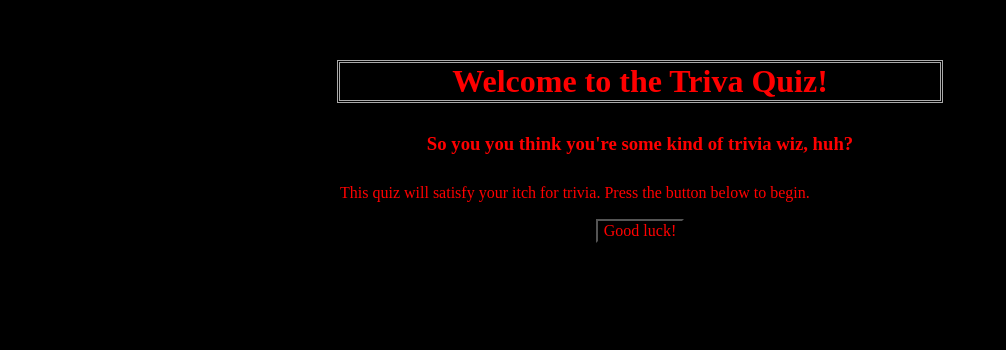
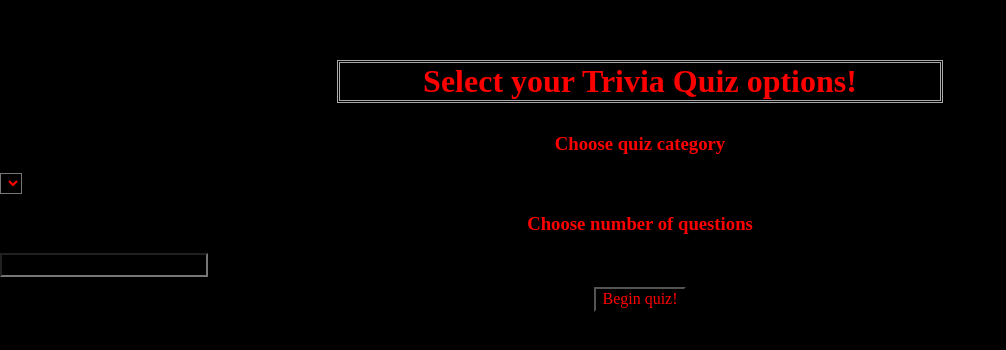
Before and after one commit to thinkful-c16/modified-quiz-app-api-wade, a plain HTML site: page index.html in a window 1280 px wide. Both pictures are taken after a click on the button "Good luck!". Shown: the whole page, without its empty margins (0-1006 px from the left). Drawn offline with nearby package versions, Linux system fonts and the light colour scheme; no server answers.

Commit message:
category fetch is working, quiz options page render functionality in progress, initial html updated, templates updated

```diff
--- a/index.html
+++ b/index.html
@@ -12,12 +12,12 @@
     <main class="container">
         <!-- Welcome to Quiz View -->
         <div>
-            <h1>Welcome to the Triva Quiz!</h1>
-            <h3>So you you think you're some kind of trivia wiz, huh?</h3>
-            <p> This quiz will satisfy your itch for trivia. Press the button below to begin.</p>
+            <h1>Welcome to the Trivia Quiz!</h1>
+            <h3>So you want to take a trivia quiz...</h3>
+            <p>You can take that quiz here. Press the button below to begin.</p>
         </div>
         <div class="user-input">
-            <button name= "start-button" id= "quiz-start-button" class= "input-button" type= "submit" >Good luck!</button>
+            <button name= "start-button" id= "good-luck-button" class= "input-button" type= "submit" >Good luck!</button>
         </div>
     </main>
 </body>
--- a/index.js
+++ b/index.js
@@ -12,7 +12,7 @@ const RETRIEVE_CATEGORIES = '/api_category.php';
 // **********************************************************
 
 // In-memory database of categories, fetched from API
-const CATEGORIES = [];
+let CATEGORIES = [];
 
 // In-memory database of questions, answers, and correct answer
 
@@ -61,6 +61,7 @@ const getInitialStore = function() {
     userAnswer: '',
     // Current view
     // Score? Anything else?
+    questionNumber: 0,
     score: 0
   };
 };
@@ -85,9 +86,10 @@ function fetchQuestions() {}
 function fetchCategories() {
   let categoryFetchURL = BASE_URL + RETRIEVE_CATEGORIES;
   $.getJSON(categoryFetchURL, function (data) {
-    CATEGORIES.push(data.trivia_categories);
+    CATEGORIES = data.trivia_categories;
     // let fetchedCategories = fetchCategories().trivia_categories;
     // CATEGORIES.push(fetchedCategories);
+    console.log(CATEGORIES);
   });
 }
 
@@ -106,6 +108,32 @@ function addQuestion() {}
 // *******************
 // Template generators
 // *******************
+
+function generateQuizOptionsView() {
+  return `
+    <div>
+      <h1>Select your Trivia Quiz options!</h1>
+      <form>
+        <h3>Choose quiz category</h3>
+        <select name="categories" class= "quiz-category-options">
+        </select>
+        <h3>Choose number of questions</h3>
+        <div class="quiz-length">
+          <input id="quiz-length-inpu"t type"=number">
+        </div>
+        <div class="user-input">
+          <button name= "submit-button" id= "quiz-begin-button" class= "input-button" type= "submit" >Begin quiz!</button>
+        </div>
+      </form>
+    </div>
+  `;
+}
+
+function generateQuizCategoryOptions(category) {
+  return `
+  <option value="${category.name}">${category.name}</option>
+  `;
+}
 
 function generateAnswerView() {
   let questionIndex = STORE.currentQuestion;  //********** change all keys to camelCasing (no spaces) */
@@ -304,8 +332,13 @@ function generateResultsView() {
 // *******************
 
 function renderQuizOptions() {
-  fetchCategories();
-  console.log('categories', CATEGORIES);
+  let quizOptionsView = generateQuizOptionsView();
+  let quizCategoryOptions = CATEGORIES.map(function(category) {
+    return generateQuizCategoryOptions(category);
+  }).join('');
+  // $('.container').html(quizOptionsView);
+  $('.container').html(quizOptionsView);
+  $('.quiz-category-options').html(quizCategoryOptions);
 }
 
 function renderQuestionView() {
@@ -337,12 +370,17 @@ function renderResultsView() {
 // **************
 
 function handleUserInputs() {
-  // listener for begin button to trigger rendering of first question
-  $('#quiz-start-button').on('click', event => {
+  // listener for start page button to trigger rendering of question options view
+  $('#good-luck-button').on('click', event => {
+    event.preventDefault();
     STORE = getInitialStore();
     renderQuizOptions();
-    // renderQuestionView();
   });
+
+  // listener for quiz begin button
+  $('.container').on('click', '#quiz-begin-button', event => {
+  });
+
   // listener for answer submit button
   $('.container').on('click', '#answer-submit-button', event => {
     event.preventDefault();
@@ -385,5 +423,6 @@ function handleUserInputs() {
 // ******************
 
 $(function main() {
+  fetchCategories();
   handleUserInputs();
 });
```
